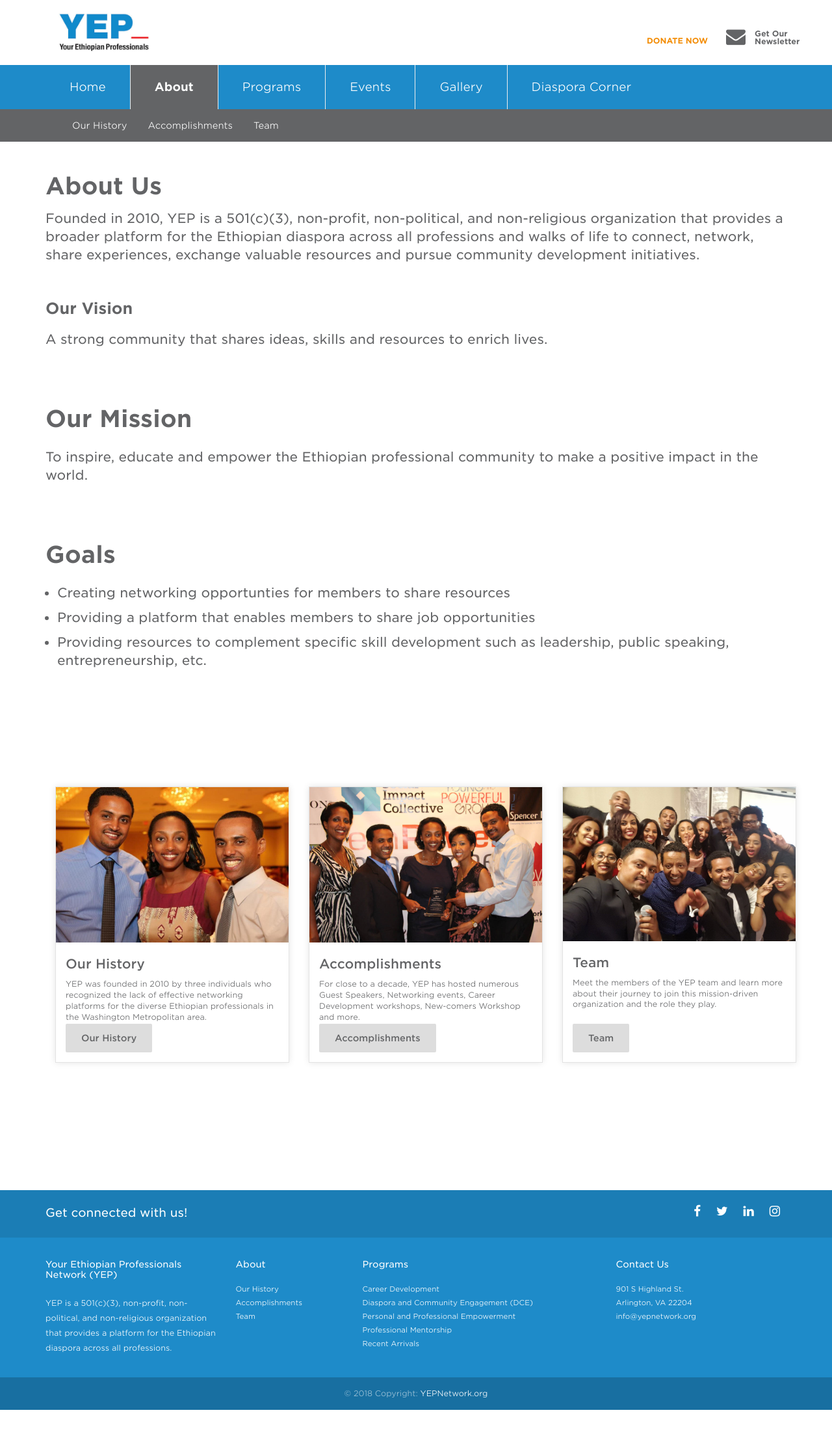
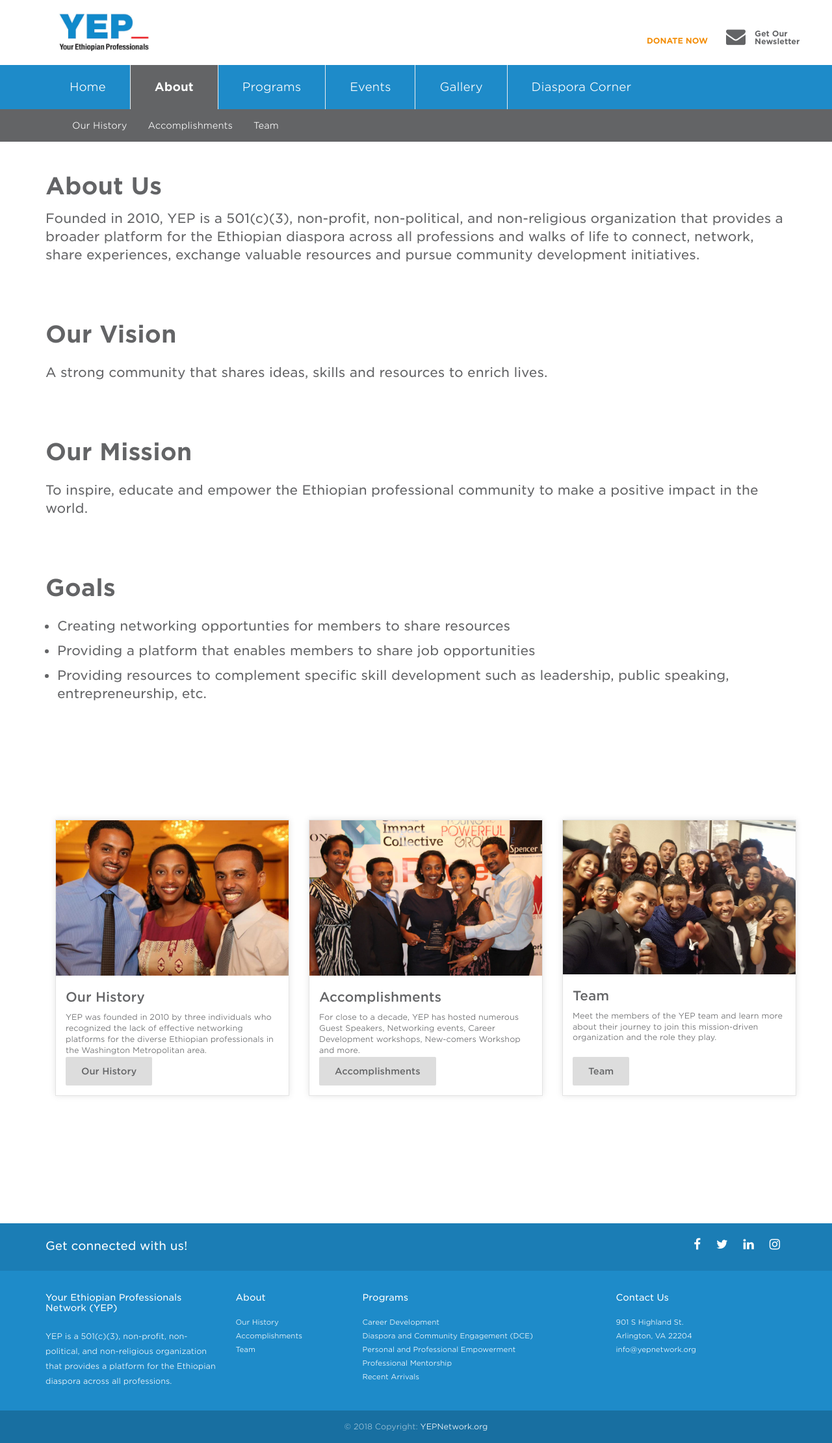
Before and after one commit to YEPNetwork/yepnetwork.github.io, a Jekyll site: the page built from about.html, in a window 1280 px wide. Shown: the whole page at 65% size. Built offline with Jekyll 4.4.1, drawn with Linux system fonts in a browser that asks for light colours; nearby versions of some CDN libraries; before the commit the page ends 2169 px from its top, so only the background shows below that.

Commit message:
Update about.html

```diff
--- a/about.html
+++ b/about.html
@@ -35,20 +35,14 @@
             provides a broader platform for the Ethiopian diaspora across all professions and walks of life to connect, network,
             share experiences, exchange valuable resources and pursue community development initiatives.
          </p>
-       <h2>
-         Our Vision
-         </h3>
+       <h1> Our Vision </h1>
 <p style="font-size: 2rem; font-weight: 400; margin-bottom: 1.5em;">
   A strong community that shares ideas, skills and resources to enrich lives.
   </p>
-
-<h1>
-  Our Mission
-  </h1>
+<h1> Our Mission </h1>
 <p style="font-size: 2rem; font-weight: 400; margin-bottom: 1.5em;">
   To inspire, educate and empower the Ethiopian professional community to make a positive impact in the world.
   </p>
-
 <h1>Goals</h1>
 <ul style="font-size: 2rem; font-weight: 400; margin-bottom: 1.5em;">
   <li>Creating networking opportunties for members to share resources </li>
```
